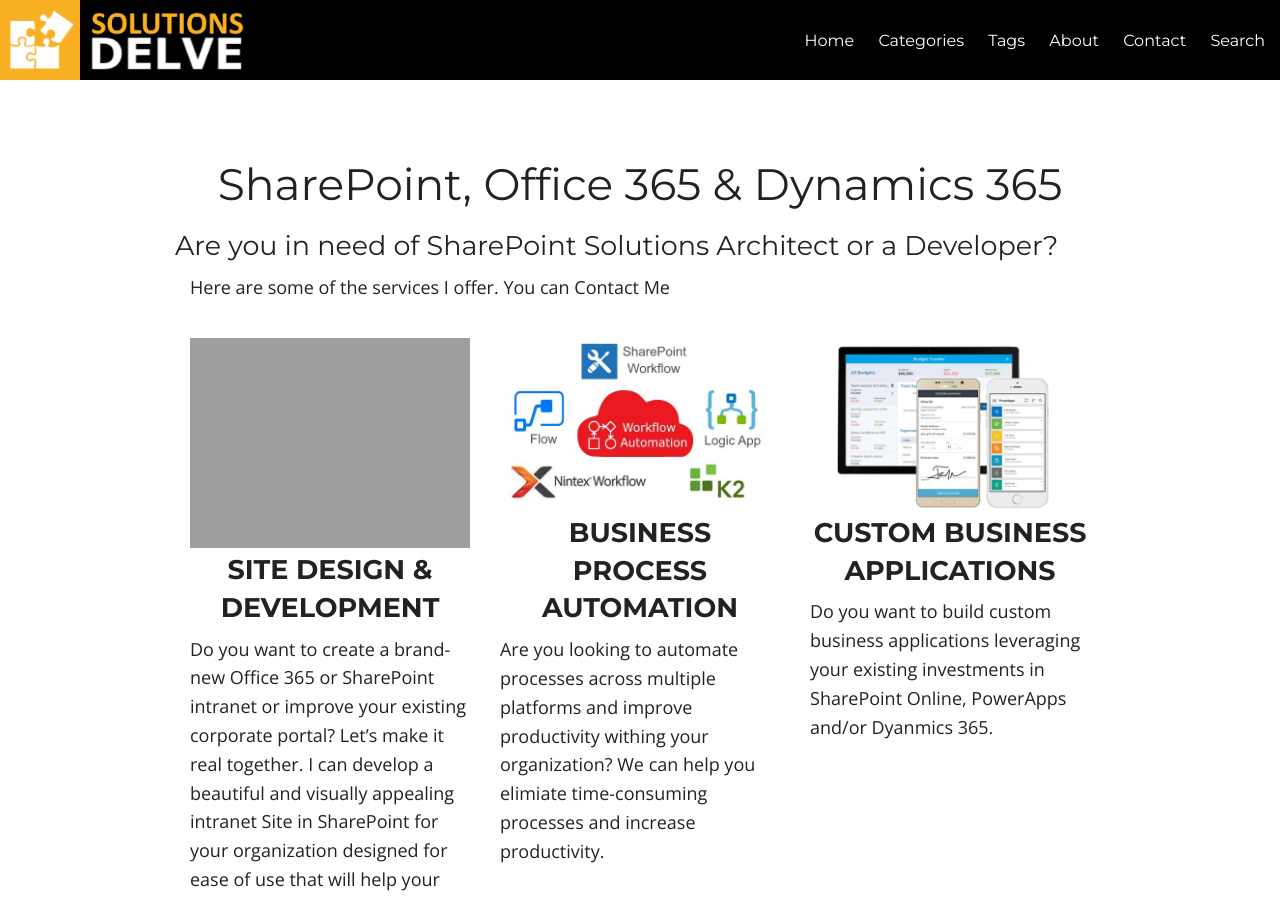
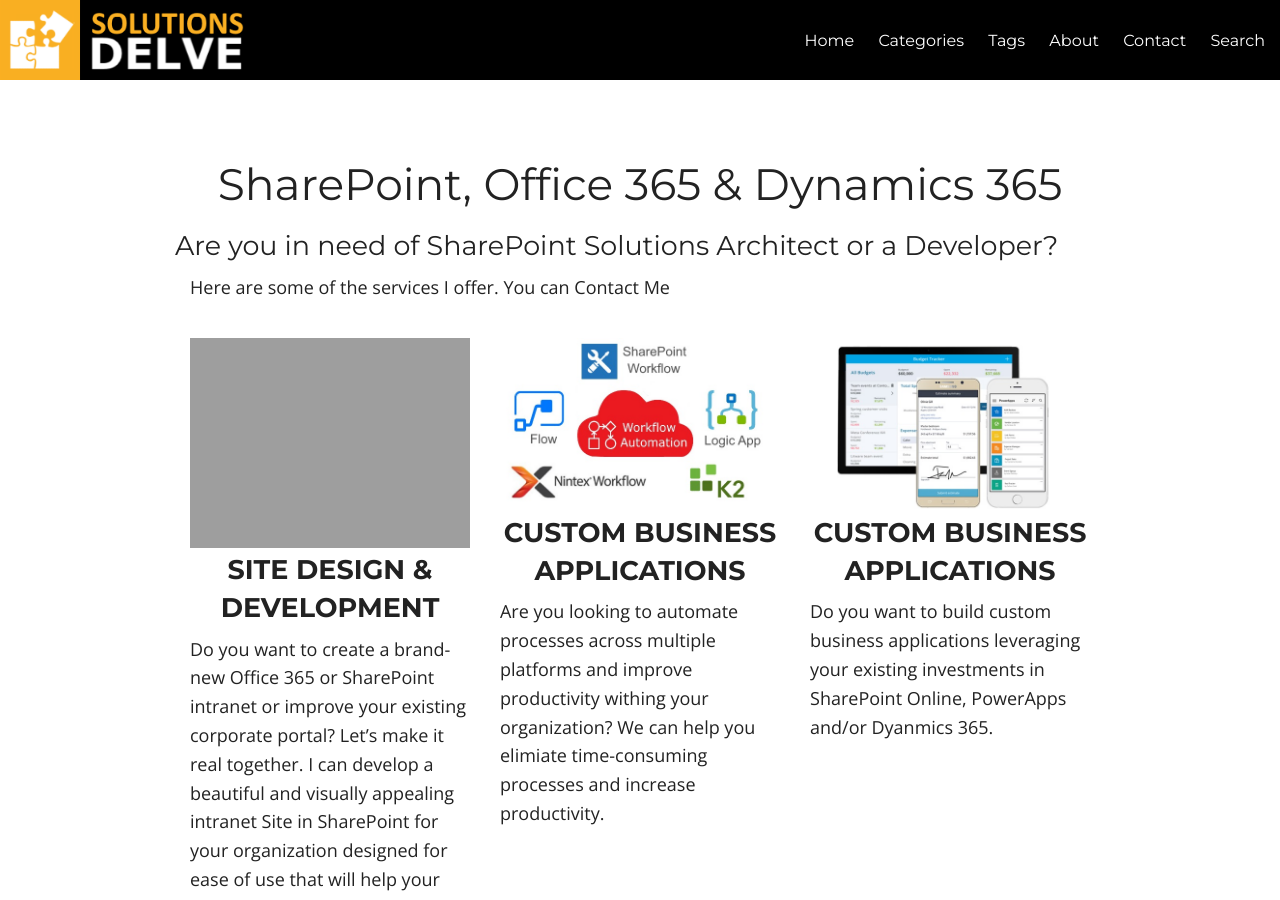
Before and after one commit to ldsouza/ldsouza.github.io, a Jekyll site: the page built from services.md, in a window 1280 px wide and 900 px high. Built offline with Jekyll 4.4.1, drawn with Linux system fonts in a browser that asks for light colours; nearby versions of some CDN libraries; library files that are not in the unit come from our copies.

Commit message:
Update portfolio.html

```diff
--- a/_includes/portfolio.html
+++ b/_includes/portfolio.html
@@ -28,7 +28,7 @@
 
           <div class="small-12 medium-4 large-4 columns">
              <img src="{{ site.url }}/images/services/workflow.jpg" alt="IT DELVE">
-          <h3 class="title">Business Process Automation</h3>
+          <h3 class="title">Custom Business Applications</h3>
           <p>Are you looking to automate processes across multiple platforms and improve productivity withing your organization? We can help you elimiate time-consuming processes and increase productivity.</p>
         </div>
 
```
